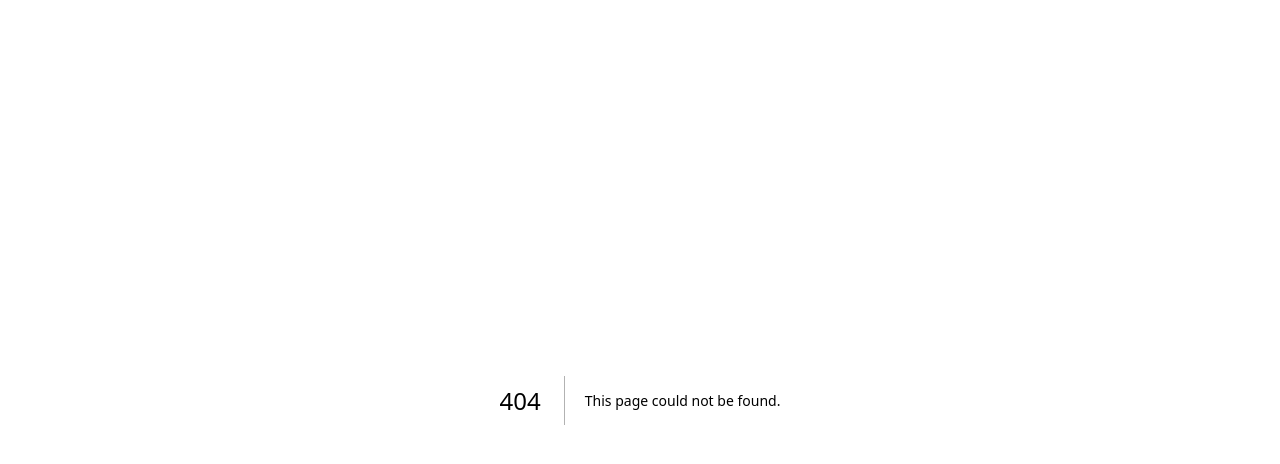
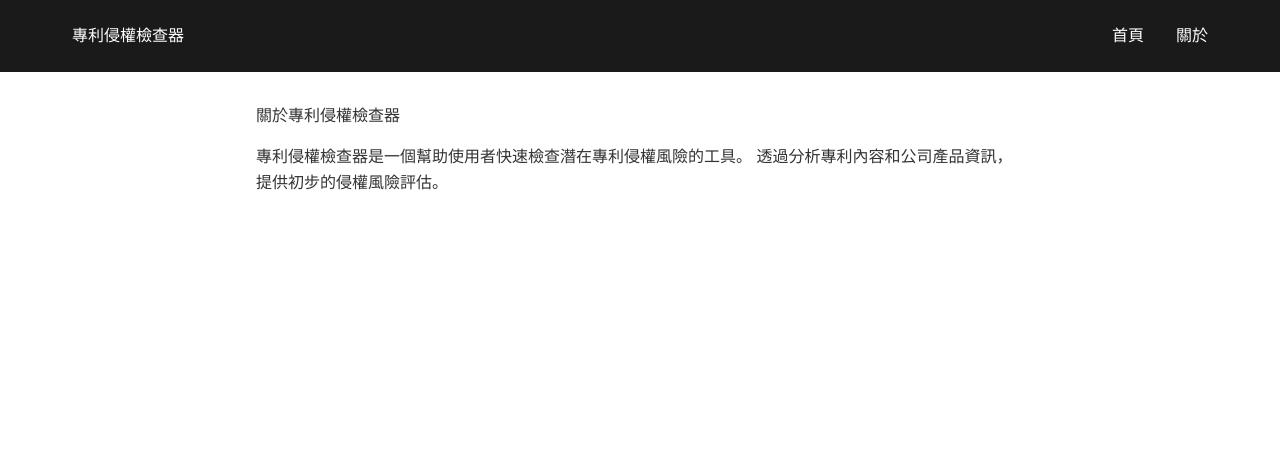
Before and after one commit to snowman12320/patent-infringement-checker, a Next.js app: page /about in a window 1280 px wide. Before the commit this address had no page. Shown: the top 464 px of the page. Built offline with nearby package versions, Linux system fonts and the light colour scheme.

Commit message:
feat: add note file with download and history sections

```diff
--- /dev/null
+++ b/src/components/Navbar.module.css
@@ -0,0 +1,23 @@
+.navbar {
+  background-color: #1a1a1a;
+  padding: 1rem 0;
+}
+
+.navContainer {
+  max-width: 1200px;
+  margin: 0 auto;
+  padding: 0 1rem;
+  display: flex;
+  justify-content: space-between;
+  align-items: center;
+}
+
+.navLink {
+  color: white;
+  text-decoration: none;
+  padding: 0.5rem 1rem;
+}
+
+.navLink:hover {
+  color: #ccc;
+}
--- /dev/null
+++ b/src/components/Navbar.tsx
@@ -0,0 +1,24 @@
+import Link from 'next/link'
+import styles from './Navbar.module.css'
+
+const Navbar = () => {
+  return (
+    <nav className={styles.navbar}>
+      <div className={styles.navContainer}>
+        <Link href="/" className={styles.navLink}>
+          專利侵權檢查器
+        </Link>
+        <div>
+          <Link href="/" className={styles.navLink}>
+            首頁
+          </Link>
+          <Link href="/about" className={styles.navLink}>
+            關於
+          </Link>
+        </div>
+      </div>
+    </nav>
+  )
+}
+
+export default Navbar
--- /dev/null
+++ b/src/pages/about.module.css
@@ -0,0 +1,14 @@
+.aboutContainer {
+  max-width: 800px;
+  margin: 2rem auto;
+  padding: 0 1rem;
+  color: #333;
+}
+
+.aboutContainer h1 {
+  margin-bottom: 1rem;
+}
+
+.aboutContainer p {
+  line-height: 1.6;
+}
--- /dev/null
+++ b/src/pages/about.tsx
@@ -0,0 +1,20 @@
+import React from 'react'
+import Navbar from '@/components/Navbar'
+import styles from './about.module.css'
+
+const AboutPage: React.FC = () => {
+  return (
+    <>
+      <Navbar />
+      <div className={styles.aboutContainer}>
+        <h1>關於專利侵權檢查器</h1>
+        <p>
+          專利侵權檢查器是一個幫助使用者快速檢查潛在專利侵權風險的工具。
+          透過分析專利內容和公司產品資訊，提供初步的侵權風險評估。
+        </p>
+      </div>
+    </>
+  )
+}
+
+export default AboutPage
--- a/src/pages/index.tsx
+++ b/src/pages/index.tsx
@@ -1,4 +1,5 @@
 import React, { useState } from 'react'
+import Navbar from '@/components/Navbar'
 import AnalysisResult from '@/components/AnalysisResult'
 import PatentForm from '@/components/PatentForm'
 import styles from '@/pages/index.module.css'
@@ -94,10 +95,13 @@ const HomePage: React.FC = () => {
   }
 
   return (
-    <div className={styles.homepageContainer}>
-      <PatentForm onSubmit={handleFormSubmit} />
-      {analysis && <AnalysisResult analysis={analysis} />}
-    </div>
+    <>
+      <Navbar />
+      <div className={styles.homepageContainer}>
+        <PatentForm onSubmit={handleFormSubmit} />
+        {analysis && <AnalysisResult analysis={analysis} />}
+      </div>
+    </>
   )
 }
 
```
